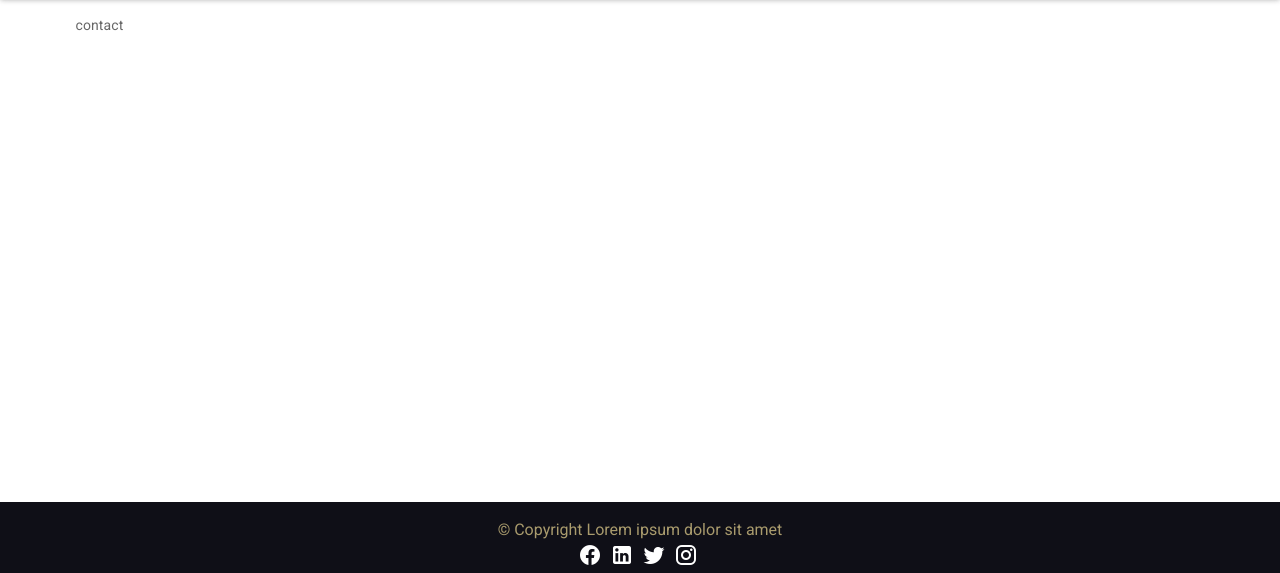
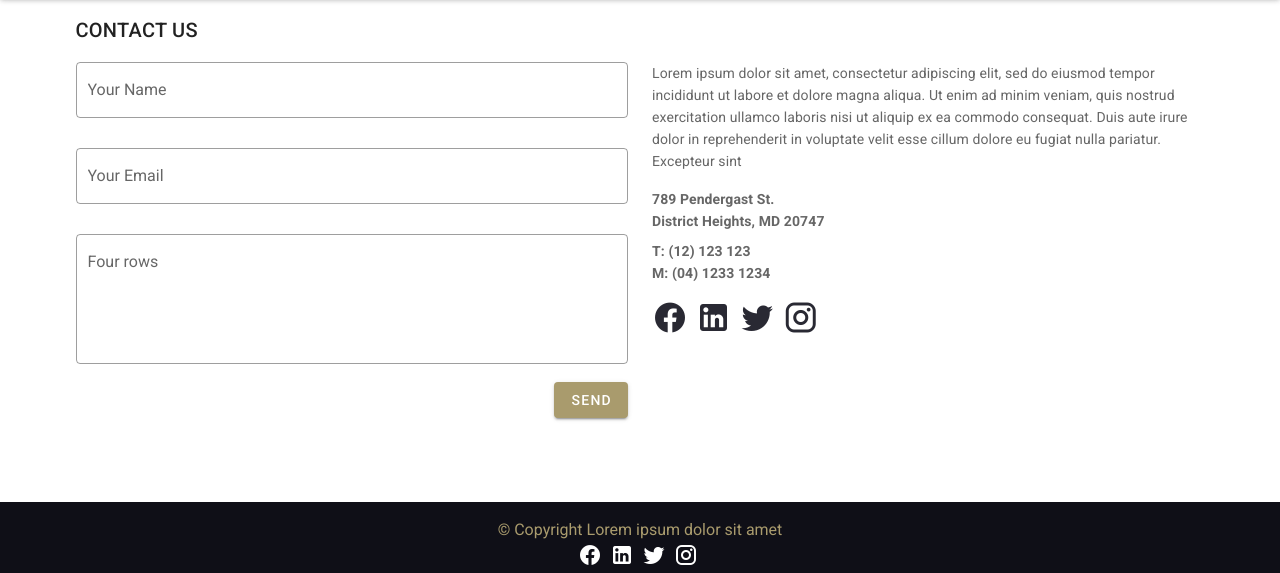
Before and after one commit to yoshi61/frontend-ui-exercise, a plain HTML site: page index.html in a window 1280 px wide. Both pictures are taken after a click on the tab "CONTACT". Shown: the part 227-800 px from the top of the page. Drawn offline with nearby package versions, Linux system fonts and the light colour scheme.

Commit message:
added drsft for contact tab

```diff
--- a/index.html
+++ b/index.html
@@ -14,14 +14,17 @@
 <div id="app">
     <v-app>
 
+<!--*******************************-->
 <!--    Left navigation drawer    -->
+<!--*******************************-->
+
         <v-navigation-drawer
                 v-if="isMobile"
                 v-model="drawer"
                 app
                 style="z-index: 10;"
                 :mobile-breakpoint="960"
-                color="#292933"
+                color="primary"
         >
 
             <v-img
@@ -112,7 +115,9 @@
             </v-list>
         </v-navigation-drawer>
 
+<!--*******************************-->
 <!--    Main    -->
+<!--*******************************-->
 
         <v-card class="overflow-hidden">
             <v-app-bar
@@ -173,6 +178,9 @@
             >
                 <v-container style="padding-top: 225px">
                     <v-tabs-items v-model="tabs">
+
+                        <!--*************** HOME ***************-->
+
                         <v-tab-item
                                 value="tab-home"
                         >
@@ -183,6 +191,8 @@
                             </v-card>
                         </v-tab-item>
 
+                        <!--*************** ABOUT ***************-->
+
                         <v-tab-item
                                 value="tab-about"
                         >
@@ -192,6 +202,8 @@
                                 </v-card-text>
                             </v-card>
                         </v-tab-item>
+
+                        <!--*************** WORK ***************-->
 
                         <v-tab-item
                                 value="tab-work"
@@ -211,6 +223,8 @@
                                 </v-card-text>
                             </v-card>
                         </v-tab-item>
+
+                        <!--*************** SERVICES ***************-->
 
                         <v-tab-item
                                 value="tab-services"
@@ -272,6 +286,8 @@
                             </v-card>
                         </v-tab-item>
 
+                        <!--*************** BLOG ***************-->
+
                         <v-tab-item
                                 value="tab-blog"
                         >
@@ -291,17 +307,74 @@
                             </v-card>
                         </v-tab-item>
 
+                        <!--*************** CONTACT ***************-->
+
                         <v-tab-item
                                 value="tab-contact"
                         >
                             <v-card flat :min-height="windowHeight+225">
+                                <v-card-title>CONTACT US</v-card-title>
                                 <v-card-text>
-                                    contact
+                                    <v-row>
+                                        <v-col cols="12" sm="6">
+                                            <v-text-field
+                                                label="Your Name"
+                                                outlined
+                                            ></v-text-field>
+
+                                            <v-text-field
+                                                label="Your Email"
+                                                outlined
+                                            ></v-text-field>
+
+                                            <v-textarea
+                                                    auto-grow
+                                                    label="Four rows"
+                                                    rows="4"
+                                                    row-height="30"
+                                                    outlined
+                                            ></v-textarea>
+
+                                            <v-row>
+                                                <v-spacer></v-spacer>
+
+                                                <v-btn class="secondary mr-3">send</v-btn>
+                                            </v-row>
+
+                                        </v-col>
+                                        <v-col cols="12" sm="6">
+                                            <v-row no-gutters>
+                                                <v-col cols="12">
+                                                    <p>Lorem ipsum dolor sit amet, consectetur adipiscing elit, sed do eiusmod tempor incididunt ut labore et dolore magna aliqua. Ut enim ad minim veniam, quis nostrud exercitation ullamco laboris nisi ut aliquip ex ea commodo consequat. Duis aute irure dolor in reprehenderit in voluptate velit esse cillum dolore eu fugiat nulla pariatur. Excepteur sint</p>
+                                                </v-col>
+                                                <v-col cols="12">
+                                                    <b>789 Pendergast St. <br>
+                                                        District Heights, MD 20747</b>
+                                                </v-col>
+                                                <v-col cols="12" class="mt-2">
+                                                    <b> T: (12) 123 123 <br>
+                                                        M: (04) 1233 1234 </b>
+                                                </v-col>
+                                                <v-col cols="12" class="mt-4">
+                                                    <v-icon large color="primary" class="mr-1">mdi-facebook</v-icon>
+                                                    <v-icon large color="primary" class="mr-1">mdi-linkedin</v-icon>
+                                                    <v-icon large color="primary" class="mr-1">mdi-twitter</v-icon>
+                                                    <v-icon large color="primary" class="mr-1">mdi-instagram</v-icon>
+                                                </v-col>
+                                            </v-row>
+                                        </v-col>
+                                    </v-row>
                                 </v-card-text>
                             </v-card>
                         </v-tab-item>
                     </v-tabs-items>
+                </v-container>
+            </v-sheet>
+        </v-card>
 
+<!--*******************************-->
+<!--    Footer    -->
+<!--*******************************-->
 
         <v-footer
                 app
@@ -310,7 +383,7 @@
         >
             <v-row no-gutters>
                 <v-col cols="12" align="center">
-                                <span class="secondary-txt">&copy; Copyright Lorem ipsum dolor sit amet</span>
+                    <span class="secondary--text">&copy; Copyright Lorem ipsum dolor sit amet</span>
                 </v-col>
                 <v-col cols="12" align="center">
                     <v-icon color="white" class="mr-1">mdi-facebook</v-icon>
@@ -321,9 +394,6 @@
             </v-row>
         </v-footer>
 
-                </v-container>
-            </v-sheet>
-        </v-card>
     </v-app>
 </div>
 
@@ -333,7 +403,18 @@
 <script>
     new Vue({
         el: "#app",
-        vuetify: new Vuetify(),
+        vuetify: new Vuetify({
+            theme: {
+                themes: {
+                    light: {
+                        primary: '#292933',
+                        secondary: '#a99b6d',
+                        accent: '#8c9eff',
+                        error: '#b71c1c',
+                    },
+                },
+            },
+        }),
         data: () => ({
             model: null,
             drawer: false,
@@ -360,10 +441,7 @@
 
         watch: {
             isMobile(value) {
-                if(value){
-                    this.drawer = true;
-                }
-                else{
+                if(!value){
                     this.drawer = false;
                 }
             }
@@ -376,6 +454,7 @@
 
             goto(tab){
                 this.tabs = tab;
+                this.drawer = false;
             }
         }
     });
```
Lines whose indentation alone changed are shown as unchanged.
